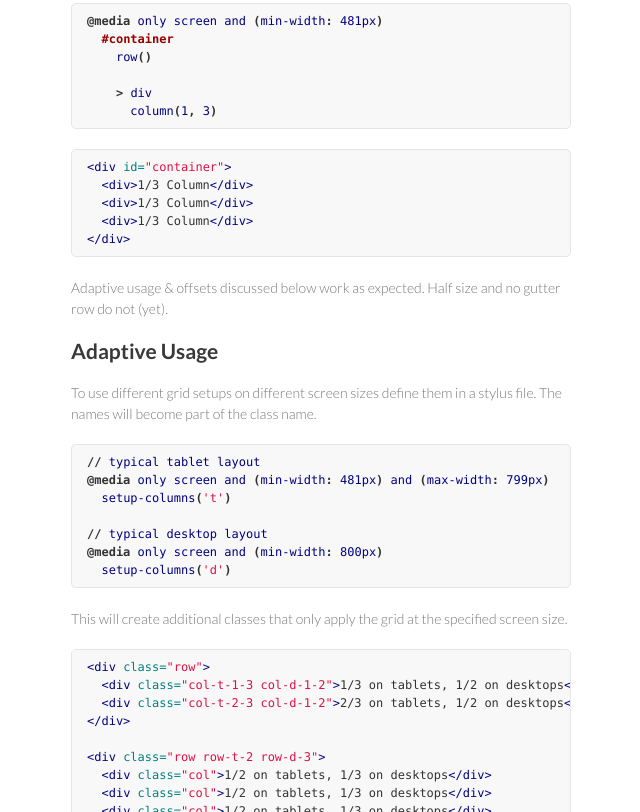
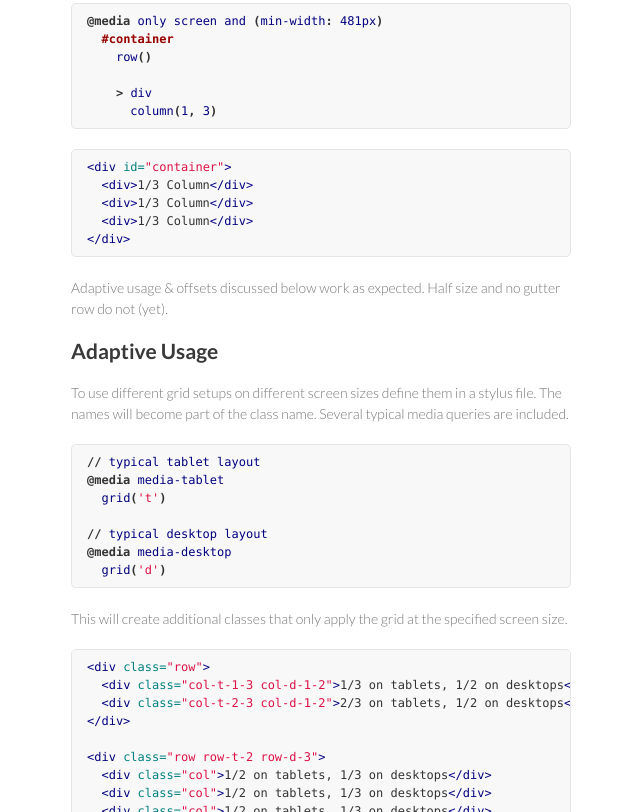
Before and after one commit to melchiorb/grid.styl, a plain HTML site: page index.html in a window 1280 px wide. Shown: the part 944-1756 px from the top of the page, without its empty margins (499-1139 px from the left). Drawn offline with Linux system fonts and the light colour scheme.

```diff
--- a/index.html
+++ b/index.html
@@ -37,7 +37,7 @@
 </li>
 <li>fluid, responsive &amp; configurable</li>
 <li>allows easy definition of different grids depending on screen size</li>
-<li>~100 lines, does only grids, nothing else</li>
+<li>&lt;200 lines, does only grids, nothing else</li>
 </ul><h2>Basic Usage</h2>
 
 <p>Import the grid into an existing stylus file.</p>
@@ -90,15 +90,15 @@
 
 <h2>Adaptive Usage</h2>
 
-<p>To use different grid setups on different screen sizes define them in a stylus file. The names will become part of the class name.</p>
+<p>To use different grid setups on different screen sizes define them in a stylus file. The names will become part of the class name. Several typical media queries are included.</p>
 
 <div class="highlight"><pre><span class="o">//</span> <span class="nt">typical</span> <span class="nt">tablet</span> <span class="nt">layout</span>
-<span class="k">@media</span> <span class="nt">only</span> <span class="nt">screen</span> <span class="nt">and</span> <span class="o">(</span><span class="nt">min-width</span><span class="o">:</span> <span class="nt">481px</span><span class="o">)</span> <span class="nt">and</span> <span class="o">(</span><span class="nt">max-width</span><span class="o">:</span> <span class="nt">799px</span><span class="o">)</span>
-  <span class="nt">setup-columns</span><span class="o">(</span><span class="s1">'t'</span><span class="o">)</span>
+<span class="k">@media</span> <span class="nt">media-tablet</span>
+  <span class="nt">grid</span><span class="o">(</span><span class="s1">'t'</span><span class="o">)</span>
 
 <span class="o">//</span> <span class="nt">typical</span> <span class="nt">desktop</span> <span class="nt">layout</span>
-<span class="k">@media</span> <span class="nt">only</span> <span class="nt">screen</span> <span class="nt">and</span> <span class="o">(</span><span class="nt">min-width</span><span class="o">:</span> <span class="nt">800px</span><span class="o">)</span>
-  <span class="nt">setup-columns</span><span class="o">(</span><span class="s1">'d'</span><span class="o">)</span>
+<span class="k">@media</span> <span class="nt">media-desktop</span>
+  <span class="nt">grid</span><span class="o">(</span><span class="s1">'d'</span><span class="o">)</span>
 </pre></div>
 
 <p>This will create additional classes that only apply the grid at the specified screen size.</p>
```
Also changed, not shown: params.json (+1 -1 lines).
